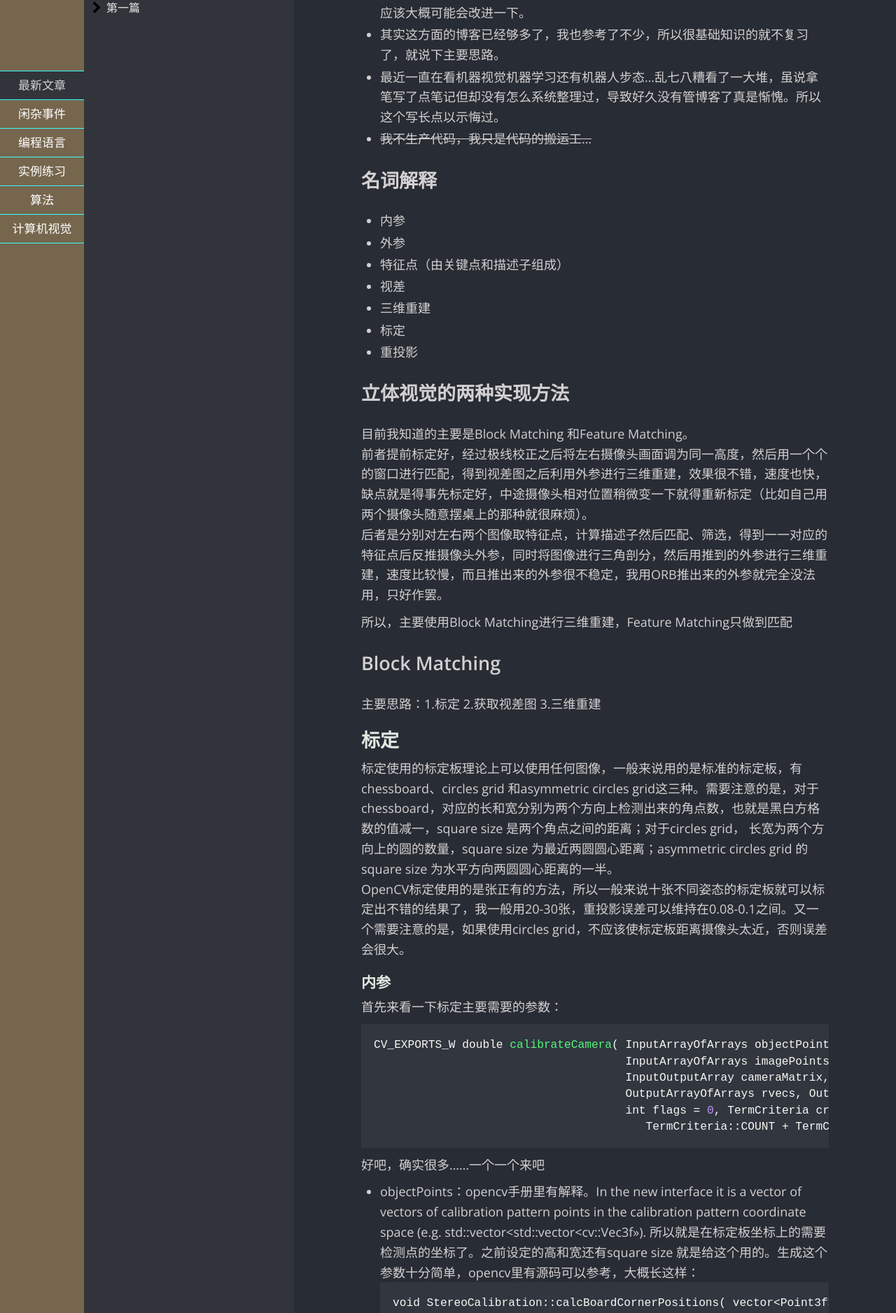
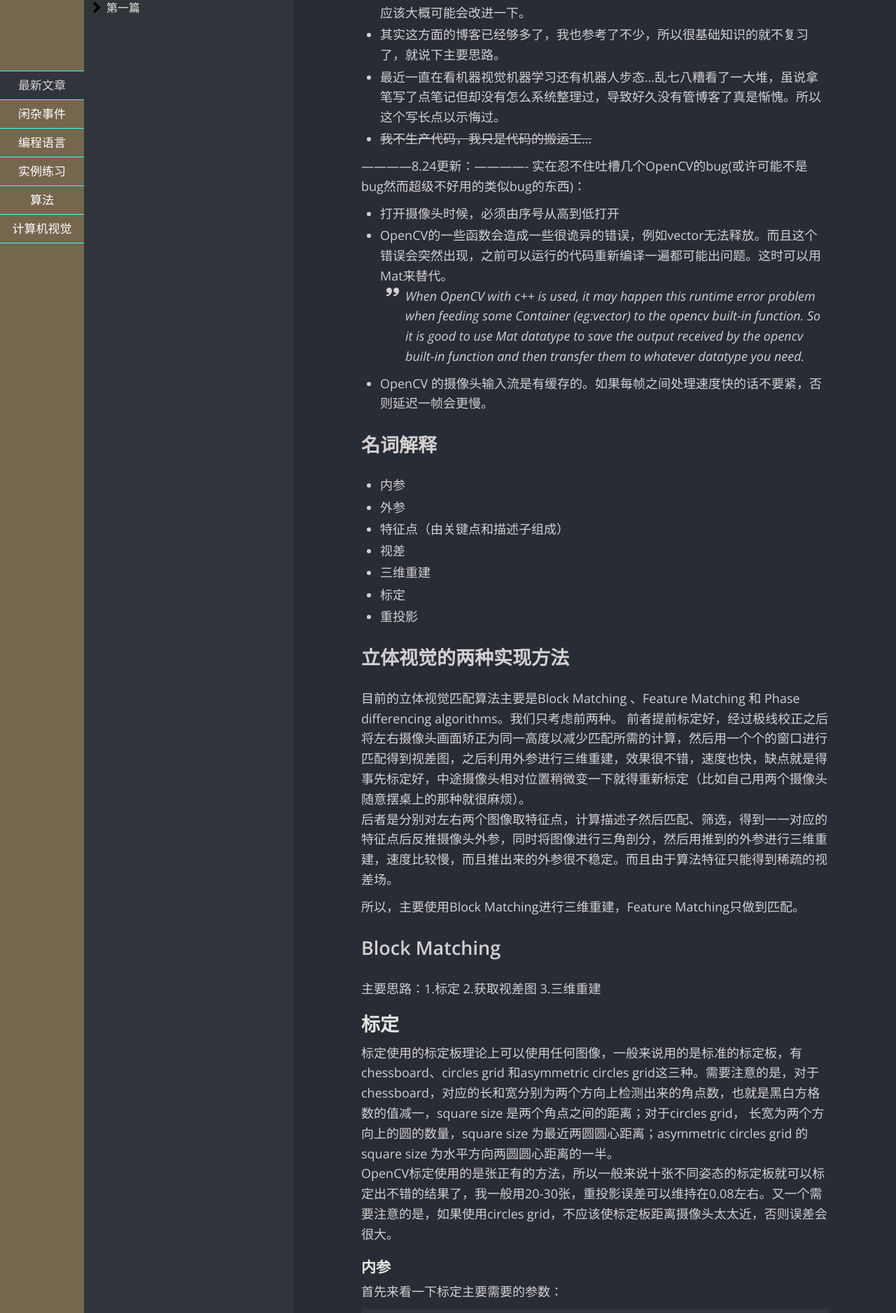
Before and after one commit to Donche/Donche.github.io, a Jekyll site: the page built from _posts/CV/2017-8-22-StereoVision.md, in a window 1280 px wide. Shown: the part 433-2310 px from the top of the page at 70% size. Built offline with Jekyll 4.4.1, drawn with Linux system fonts in a browser that asks for light colours; some web fonts are replaced; some of the changed text lies outside the part shown.

Commit message:
update blog

```diff
--- a/_posts/CV/2017-8-22-StereoVision.md
+++ b/_posts/CV/2017-8-22-StereoVision.md
@@ -14,6 +14,15 @@
 * 最近一直在看机器视觉机器学习还有机器人步态...乱七八糟看了一大堆，虽说拿笔写了点笔记但却没有怎么系统整理过，导致好久没有管博客了真是惭愧。所以这个写长点以示悔过。
 * ~~我不生产代码，我只是代码的搬运工...~~
 
+------------8.24更新：-------------
+实在忍不住吐槽几个OpenCV的bug(或许可能不是bug然而超级不好用的类似bug的东西)：
+* 打开摄像头时候，必须由序号从高到低打开
+* OpenCV的一些函数会造成一些很诡异的错误，例如vector无法释放。而且这个错误会突然出现，之前可以运行的代码重新编译一遍都可能出问题。这时可以用Mat来替代。
+>When OpenCV with c++ is used, it may happen this runtime error problem when feeding some Container (eg:vector) to the opencv built-in function. So it is good to use Mat datatype to save the output received by the opencv built-in function and then transfer them to whatever datatype you need.
+
+* OpenCV 的摄像头输入流是有缓存的。如果每帧之间处理速度快的话不要紧，否则延迟一帧会更慢。
+
+
 # 名词解释
 * 内参
 * 外参
@@ -24,17 +33,17 @@
 * 重投影
 
 # 立体视觉的两种实现方法
-目前我知道的主要是Block Matching 和Feature Matching。
-前者提前标定好，经过极线校正之后将左右摄像头画面调为同一高度，然后用一个个的窗口进行匹配，得到视差图之后利用外参进行三维重建，效果很不错，速度也快，缺点就是得事先标定好，中途摄像头相对位置稍微变一下就得重新标定（比如自己用两个摄像头随意摆桌上的那种就很麻烦）。
-后者是分别对左右两个图像取特征点，计算描述子然后匹配、筛选，得到一一对应的特征点后反推摄像头外参，同时将图像进行三角剖分，然后用推到的外参进行三维重建，速度比较慢，而且推出来的外参很不稳定，我用ORB推出来的外参就完全没法用，只好作罢。
+目前的立体视觉匹配算法主要是Block Matching 、Feature Matching 和 Phase differencing algorithms。我们只考虑前两种。
+前者提前标定好，经过极线校正之后将左右摄像头画面矫正为同一高度以减少匹配所需的计算，然后用一个个的窗口进行匹配得到视差图，之后利用外参进行三维重建，效果很不错，速度也快，缺点就是得事先标定好，中途摄像头相对位置稍微变一下就得重新标定（比如自己用两个摄像头随意摆桌上的那种就很麻烦）。
+后者是分别对左右两个图像取特征点，计算描述子然后匹配、筛选，得到一一对应的特征点后反推摄像头外参，同时将图像进行三角剖分，然后用推到的外参进行三维重建，速度比较慢，而且推出来的外参很不稳定。而且由于算法特征只能得到稀疏的视差场。
 
-所以，主要使用Block Matching进行三维重建，Feature Matching只做到匹配
+所以，主要使用Block Matching进行三维重建，Feature Matching只做到匹配。
 
 # Block Matching
 主要思路：1.标定 2.获取视差图 3.三维重建
 ## 标定
 标定使用的标定板理论上可以使用任何图像，一般来说用的是标准的标定板，有chessboard、circles grid 和asymmetric circles grid这三种。需要注意的是，对于chessboard，对应的长和宽分别为两个方向上检测出来的角点数，也就是黑白方格数的值减一，square size 是两个角点之间的距离；对于circles grid， 长宽为两个方向上的圆的数量，square size 为最近两圆圆心距离；asymmetric circles grid 的square size 为水平方向两圆圆心距离的一半。
-OpenCV标定使用的是张正有的方法，所以一般来说十张不同姿态的标定板就可以标定出不错的结果了，我一般用20-30张，重投影误差可以维持在0.08-0.1之间。又一个需要注意的是，如果使用circles grid，不应该使标定板距离摄像头太近，否则误差会很大。
+OpenCV标定使用的是张正有的方法，所以一般来说十张不同姿态的标定板就可以标定出不错的结果了，我一般用20-30张，重投影误差可以维持在0.08左右。又一个需要注意的是，如果使用circles grid，不应该使标定板距离摄像头太太近，否则误差会很大。
 
 ### 内参
 首先来看一下标定主要需要的参数：
```
